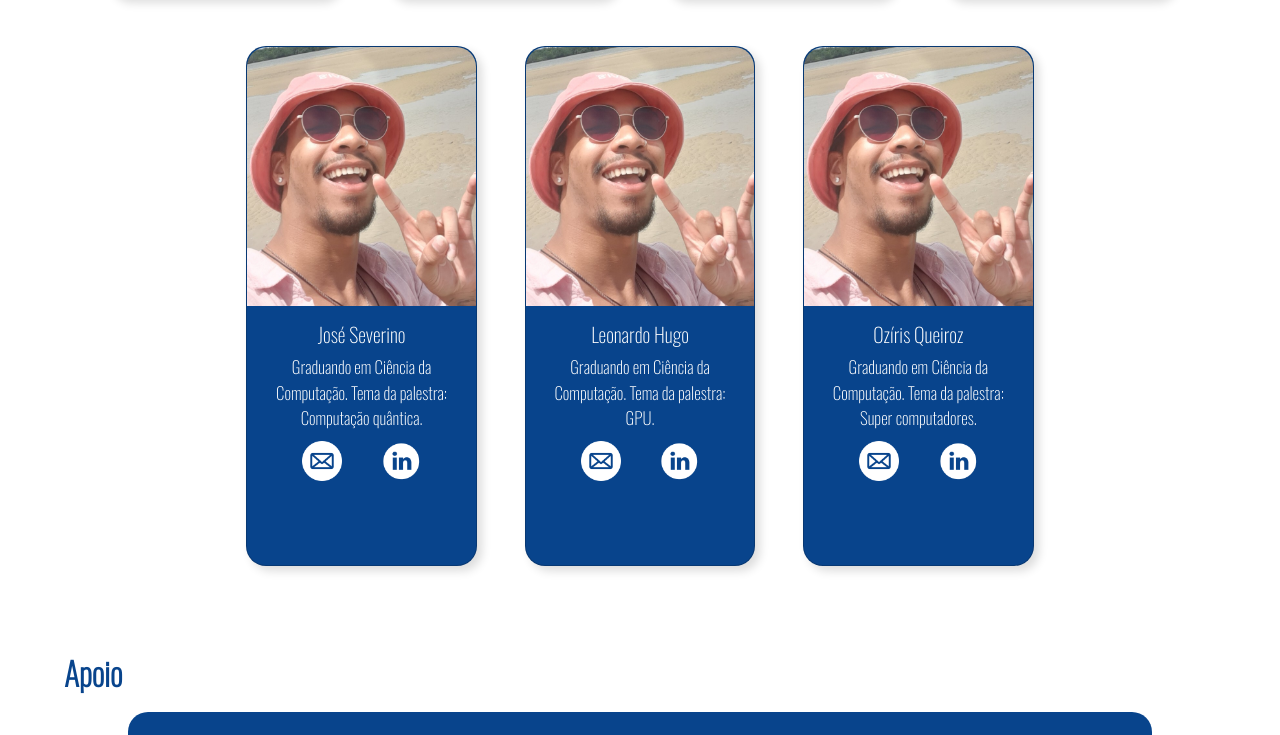
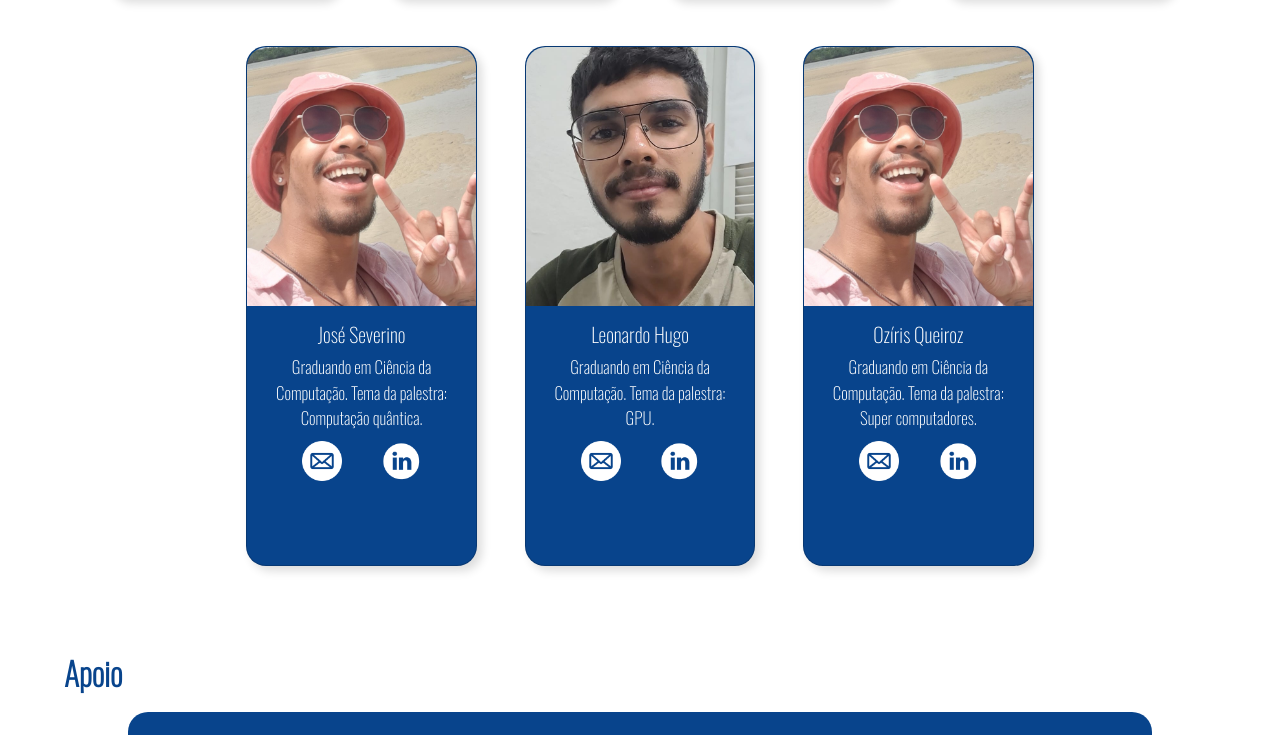
Before and after one commit to giuliamoscoso/congresso-arq-avancada, a plain HTML site: page index.html in a window 1280 px wide. Shown: the part 3290-4025 px from the top of the page. Drawn offline with nearby package versions, Linux system fonts and the light colour scheme.

Commit message:
adicionando leozão

```diff
--- a/index.html
+++ b/index.html
@@ -261,7 +261,7 @@
         </article>
 
         <article class="card borda-cor-especial card-largura p-0 m-4 col-12 col-md-4">
-          <img src="./img/palestrantes/athos.jpg" class="card-img-top card-posicao-img"
+          <img src="./img/palestrantes/leozao.jpg" class="card-img-top card-posicao-img"
               alt="pizza de chocolate">
           <div class="card-body">
               <h5 class="card-title cor-especial text-center fonte-titulo">Leonardo Hugo</h5>
```
Also changed, not shown: img/palestrantes/leozao.jpg (added).
